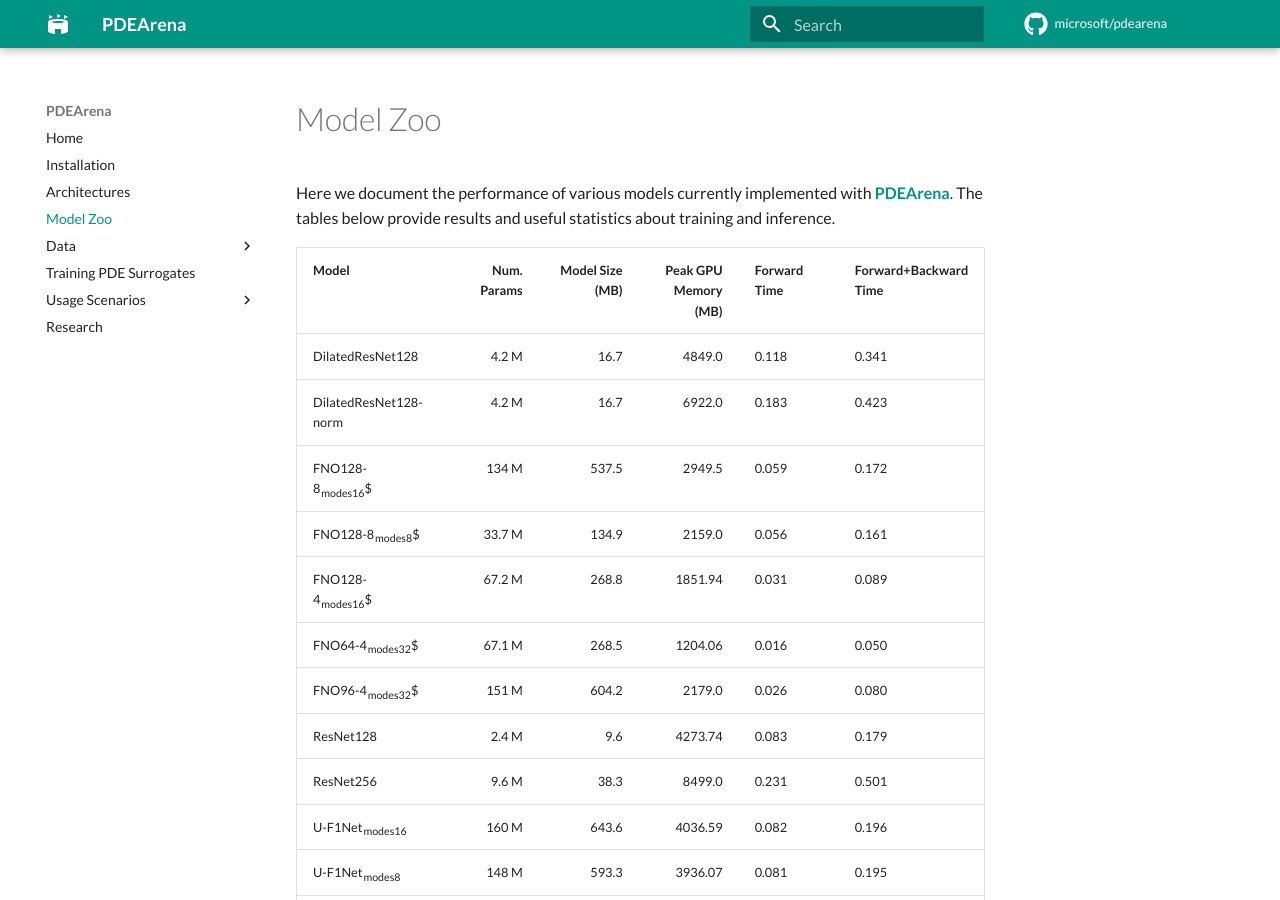
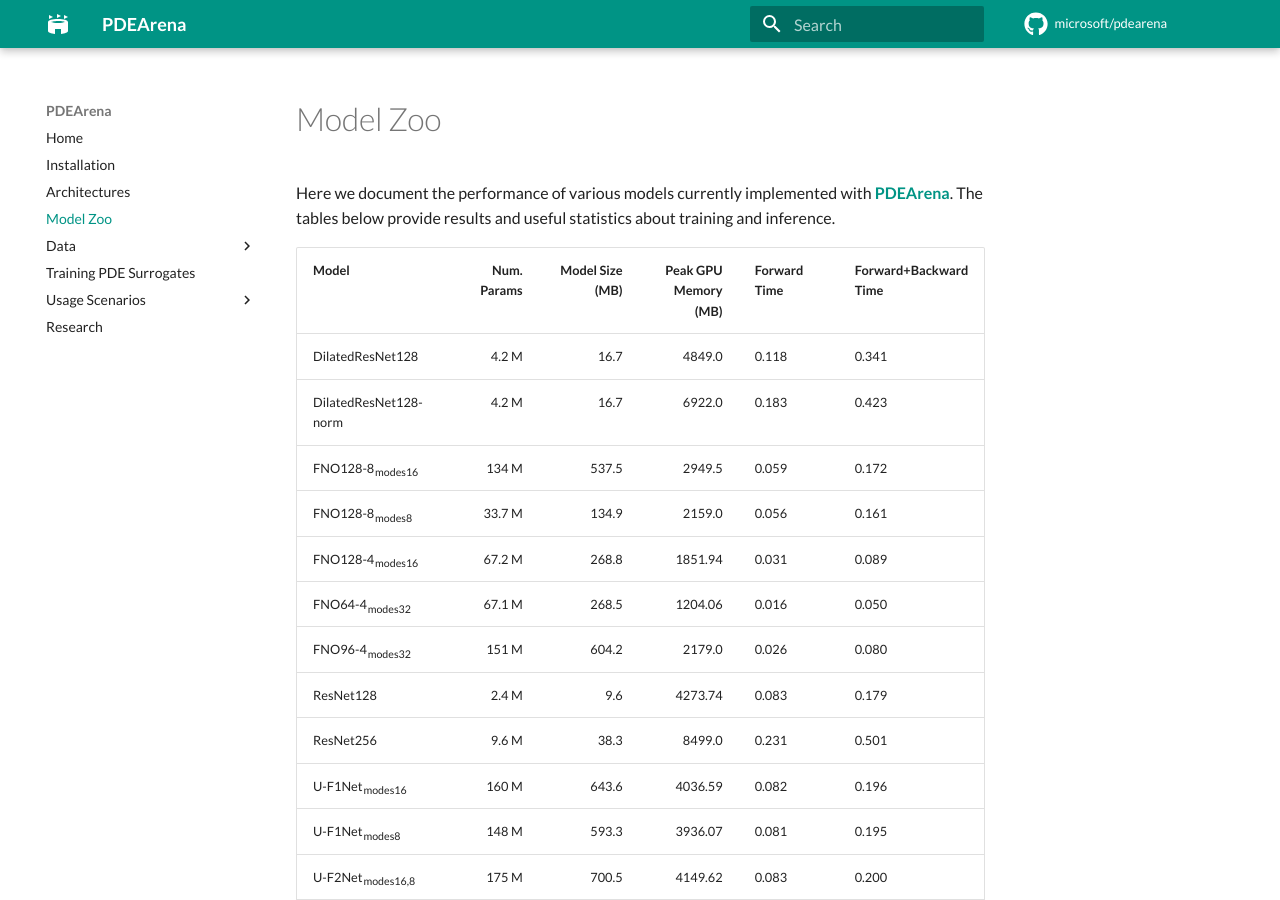
Before and after one commit to pdearena/pdearena, an MkDocs documentation site: the page built from docs/modelzoo.md, in a window 1280 px wide and 900 px high. Built offline with MkDocs 1.6.1 and Material for MkDocs 9.7.7, drawn with Linux system fonts in a browser that asks for light colours; comment, search, counter and statistics services are not loaded.

Commit message:
fix typo

```diff
--- a/docs/modelzoo.md
+++ b/docs/modelzoo.md
@@ -7,11 +7,11 @@ The tables below provide results and useful statistics about training and infere
 | --------------------- | ----------: | --------------: | -------------------: | ------------ | --------------------- |
 | DilatedResNet128      |       4.2 M |            16.7 |               4849.0 | 0.118        | 0.341                 |
 | DilatedResNet128-norm |       4.2 M |            16.7 |               6922.0 | 0.183        | 0.423                 |
-| FNO128-8~modes16~$    |       134 M |           537.5 |               2949.5 | 0.059        | 0.172                 |
-| FNO128-8~modes8~$     |      33.7 M |           134.9 |               2159.0 | 0.056        | 0.161                 |
-| FNO128-4~modes16~$    |      67.2 M |           268.8 |              1851.94 | 0.031        | 0.089                 |
-| FNO64-4~modes32~$     |      67.1 M |           268.5 |              1204.06 | 0.016        | 0.050                 |
-| FNO96-4~modes32~$     |       151 M |           604.2 |               2179.0 | 0.026        | 0.080                 |
+| FNO128-8~modes16~     |       134 M |           537.5 |               2949.5 | 0.059        | 0.172                 |
+| FNO128-8~modes8~      |      33.7 M |           134.9 |               2159.0 | 0.056        | 0.161                 |
+| FNO128-4~modes16~     |      67.2 M |           268.8 |              1851.94 | 0.031        | 0.089                 |
+| FNO64-4~modes32~      |      67.1 M |           268.5 |              1204.06 | 0.016        | 0.050                 |
+| FNO96-4~modes32~      |       151 M |           604.2 |               2179.0 | 0.026        | 0.080                 |
 | ResNet128             |       2.4 M |             9.6 |              4273.74 | 0.083        | 0.179                 |
 | ResNet256             |       9.6 M |            38.3 |               8499.0 | 0.231        | 0.501                 |
 | U-F1Net~modes16~      |       160 M |           643.6 |              4036.59 | 0.082        | 0.196                 |
```
Also changed, not shown: docs/generate_modelzoo.py (+6 -6 lines).
